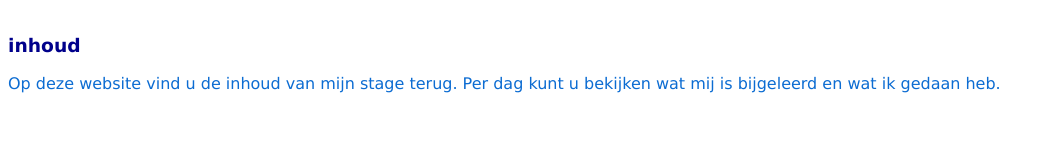
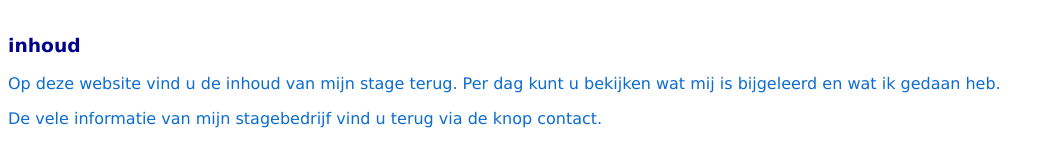
Before and after one commit to EmilioS-Immalle/EmilioS-immalle.github.io, a plain HTML site: page EmilioS_Dagverslagen/index.html in a window 1280 px wide. Shown: the part 327-494 px from the top of the page, without its empty margins (0-1053 px from the left). Drawn offline with Linux system fonts and the light colour scheme.

Commit message:
eerste stagedag ingevuld

```diff
--- a/EmilioS_Dagverslagen/index.html
+++ b/EmilioS_Dagverslagen/index.html
@@ -26,6 +26,9 @@
 			<h1>inhoud</h1>
 			<p>Op deze website vind u de inhoud van mijn stage terug. Per dag kunt u bekijken wat mij is bijgeleerd en wat ik gedaan heb.</p>
 		</section>
+		<Section>
+			<p>De vele informatie van mijn stagebedrijf vind u terug via de knop contact.</p>
+		</Section>
 	</article>
 
 </body>
```
